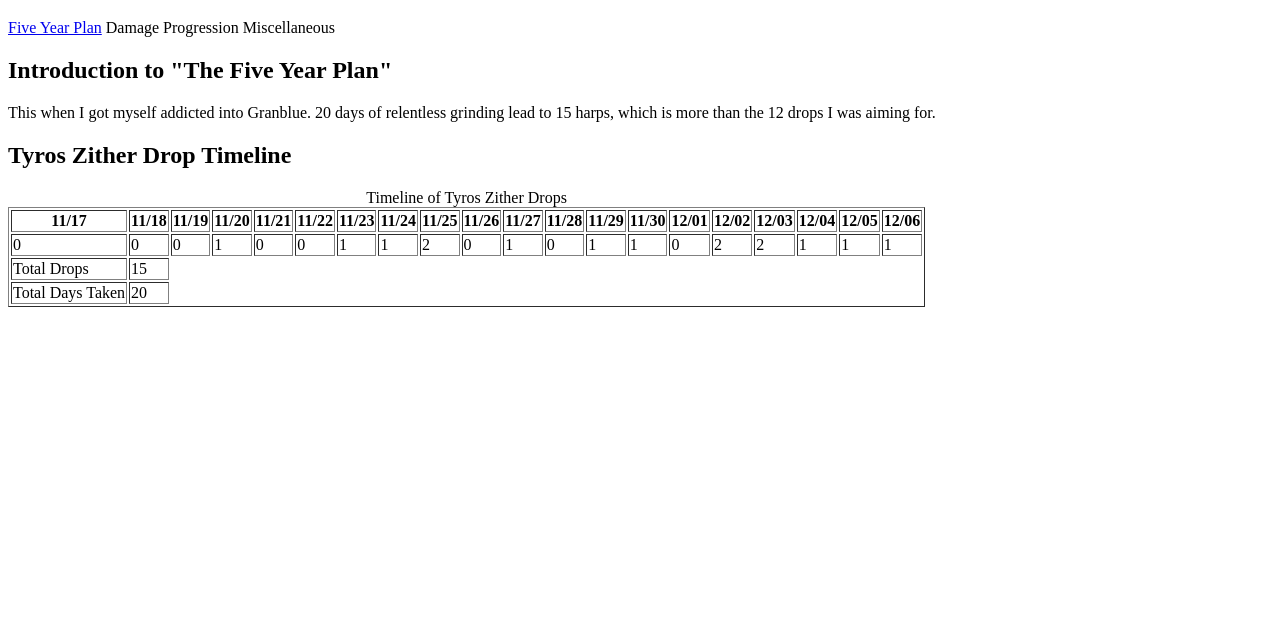
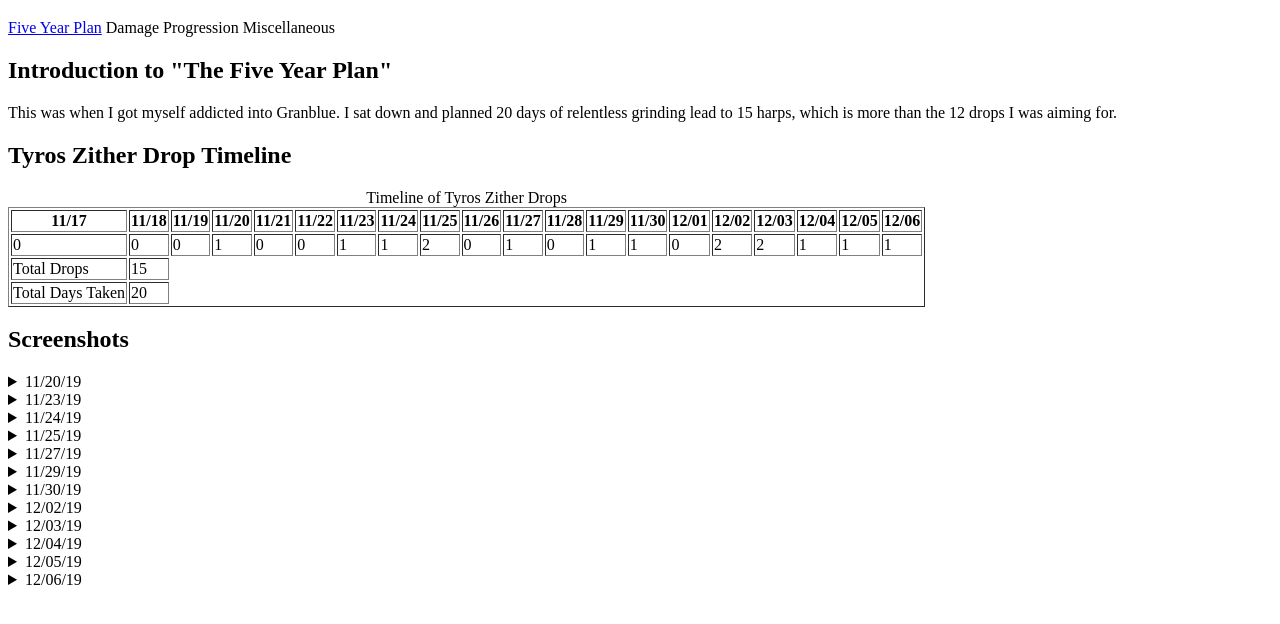
Before and after one commit to Jalastin/jalastin.github.io, a plain HTML site: page Granblue/gbf5yrplan.html in a window 1280 px wide. Shown: the part 128-752 px from the top of the page. Drawn offline with Linux system fonts and the light colour scheme.

Commit message:
Add files via upload

```diff
--- a/Granblue/gbf5yrplan.html
+++ b/Granblue/gbf5yrplan.html
@@ -19,7 +19,7 @@
     </header>
     <section id="intro">
         <h2>Introduction to "The Five Year Plan"</h2>
-        <p>This when I got myself addicted into Granblue. 20 days of relentless grinding lead to 15 harps, which is more than the 12 drops I was aiming for.</p>
+        <p>This was when I got myself addicted into Granblue. I sat down and planned 20 days of relentless grinding lead to 15 harps, which is more than the 12 drops I was aiming for.</p>
     </section>
     <section id="data">
         <h2>Tyros Zither Drop Timeline</h2>
@@ -85,5 +85,59 @@
             </tfoot>
         </table>
     </section>
+    <section id="pics">
+        <h2>Screenshots</h2>
+        <details>
+            <summary>11/20/19</summary>
+            <img src="imgs/harpdrops/harp1.png" alt="1st harp drop">
+        </details>
+        <details>
+            <summary>11/23/19</summary>
+            <img src="imgs/harpdrops/harp2.png" alt="2nd harp drop">
+        </details>
+        <details>
+            <summary>11/24/19</summary>
+            <img src="imgs/harpdrops/harp3.png" alt="3rd harp drop">
+        </details>
+        <details>
+            <summary>11/25/19</summary>
+            <img src="imgs/harpdrops/harp4.png" alt="4th harp drop">
+            <img src="imgs/harpdrops/harp5.png" alt="5th harp drop">
+        </details>
+        <details>
+            <summary>11/27/19</summary>
+            <img src="imgs/harpdrops/harp6.png" alt="6th harp drop">
+        </details>
+        <details>
+            <summary>11/29/19</summary>
+            <img src="imgs/harpdrops/harp7.png" alt="7th harp drop">
+        </details>
+        <details>
+            <summary>11/30/19</summary>
+            <img src="imgs/harpdrops/harp8.png" alt="8th harp drop">
+        </details>
+        <details>
+            <summary>12/02/19</summary>
+            <img src="imgs/harpdrops/harp9.png" alt="9th harp drop">
+            <img src="imgs/harpdrops/harp10.png" alt="10th harp drop">
+        </details>
+        <details>
+            <summary>12/03/19</summary>
+            <img src="imgs/harpdrops/harp11.png" alt="11th harp drop">
+            <img src="imgs/harpdrops/harp12.png" alt="12th harp drop">
+        </details>
+        <details>
+            <summary>12/04/19</summary>
+            <img src="imgs/harpdrops/harp13.png" alt="13th harp drop">
+        </details>
+        <details>
+            <summary>12/05/19</summary>
+            <img src="imgs/harpdrops/harp14.png" alt="14th harp drop">
+        </details>
+        <details>
+            <summary>12/06/19</summary>
+            <img src="imgs/harpdrops/harp15.png" alt="15th harp drop">
+        </details>
+    </section>
 </body>
 </html>
```
Also changed, not shown: Granblue/imgs/harpdrops/harp1.png (added), Granblue/imgs/harpdrops/harp10.png (added), Granblue/imgs/harpdrops/harp11.png (added), Granblue/imgs/harpdrops/harp12.png (added), Granblue/imgs/harpdrops/harp13.png (added), Granblue/imgs/harpdrops/harp14.png (added), Granblue/imgs/harpdrops/harp15.png (added), Granblue/imgs/harpdrops/harp2.png (added), Granblue/imgs/harpdrops/harp3.png (added), Granblue/imgs/harpdrops/harp4.png (added), Granblue/imgs/harpdrops/harp5.png (added), Granblue/imgs/harpdrops/harp6.png (added), Granblue/imgs/harpdrops/harp7.png (added), Granblue/imgs/harpdrops/harp8.png (added), 1 more files.
